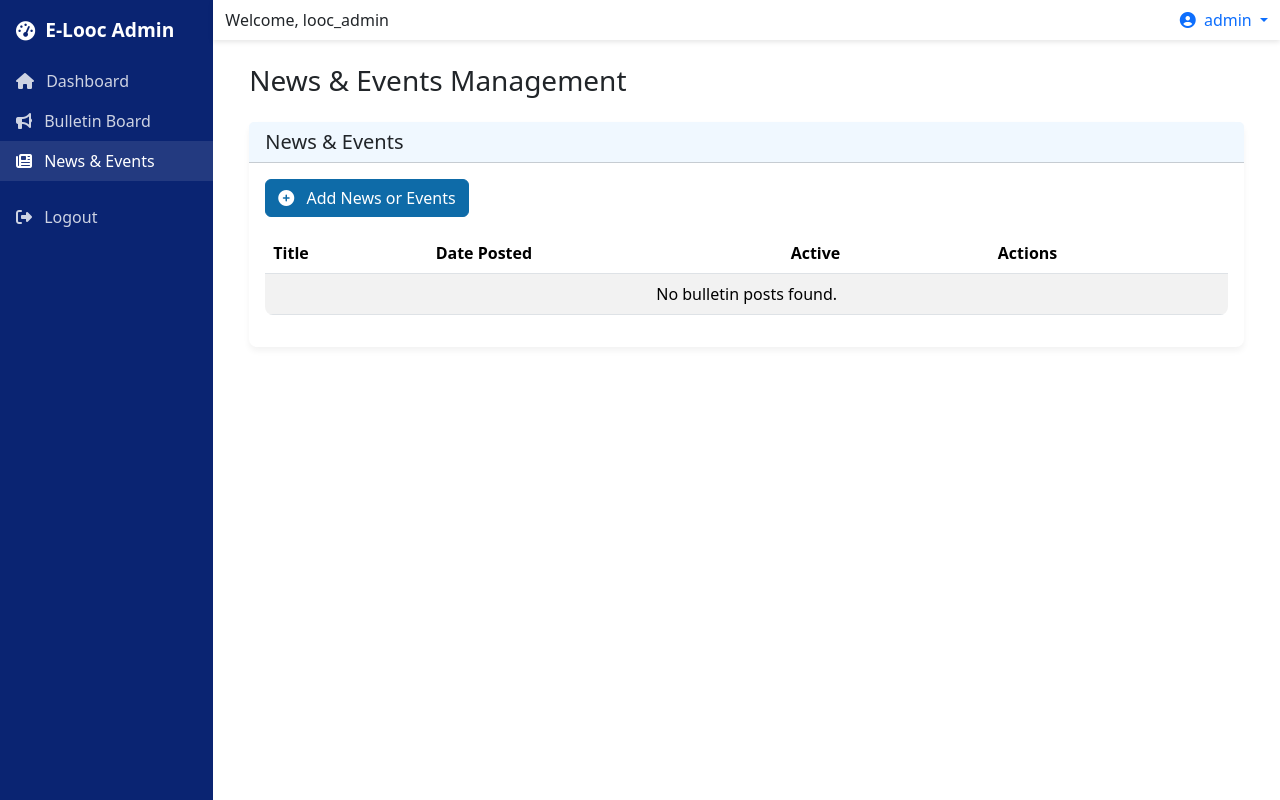
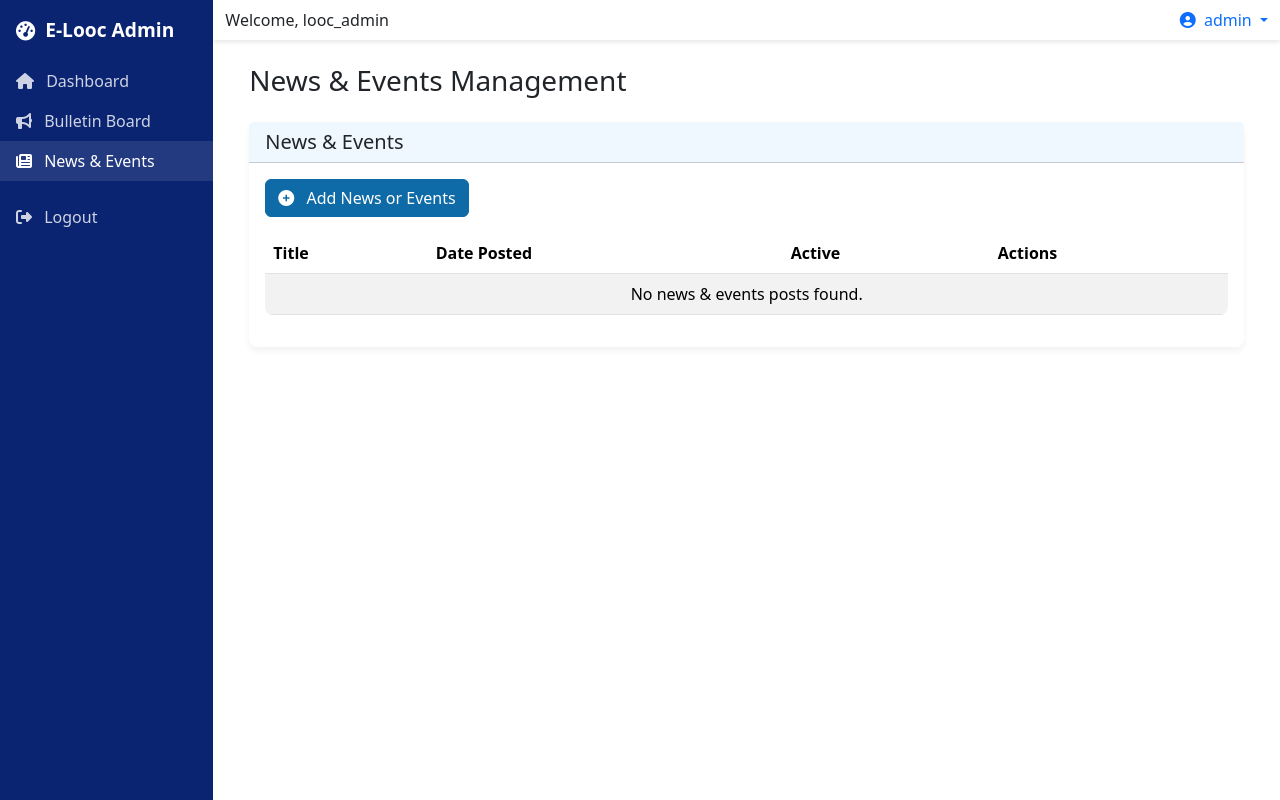
Before and after one commit to 0-iQpy/E-Looc, a Flask app: page /admin/news in a window 1280 px wide. Run offline with Flask 3, Linux system fonts and the light colour scheme; a user stored in the database is signed in; data that the repository does not hold is empty.

```diff
--- a/api/templates/admin/news/index.html
+++ b/api/templates/admin/news/index.html
@@ -38,7 +38,7 @@
             </tr>
             {% else %}
           <tr>
-            <td colspan="4" class="text-center">No bulletin posts found.</td>
+            <td colspan="4" class="text-center">No news & events posts found.</td>
           </tr>
             {% endfor %}
         </tbody>
```
